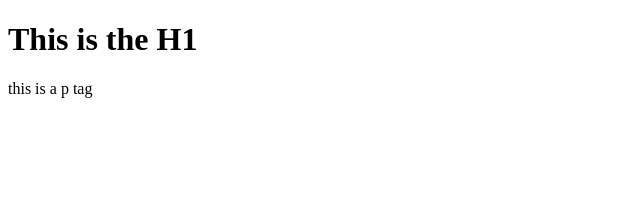
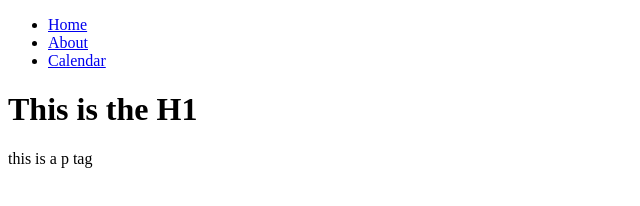
Before and after one commit to knightgreider/2023-portfolio-website, a plain HTML site: page index.html in a window 1280 px wide. Shown: the whole page, without its empty margins (0-640 px from the left). Drawn offline with Linux system fonts and the light colour scheme.

Commit message:
Added Nav

```diff
--- a/index.html
+++ b/index.html
@@ -7,7 +7,14 @@
     <title>My Porfolio Site</title>
 </head>
 <body>
+    <ul>
+        <li><a href="index.html">Home</a></li>
+        <li><a href="#about">About</a></li>
+        <li><a href="#calendar">Calendar</a></li>
+
+    </ul>
     <h1>This is the H1</h1>
     <p>this is a p tag</p>
+
 </body>
 </html>
```
